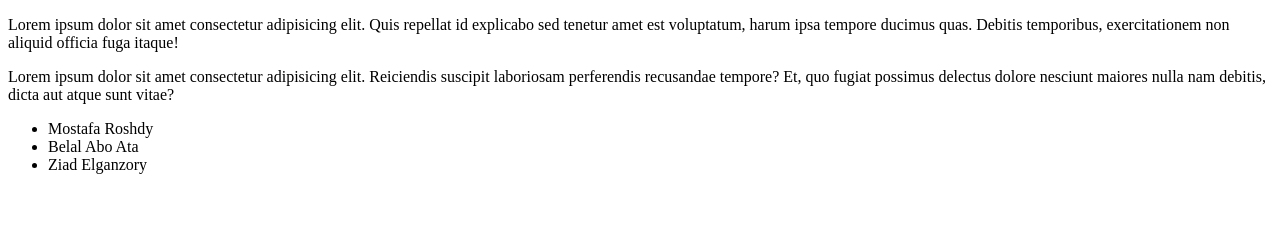
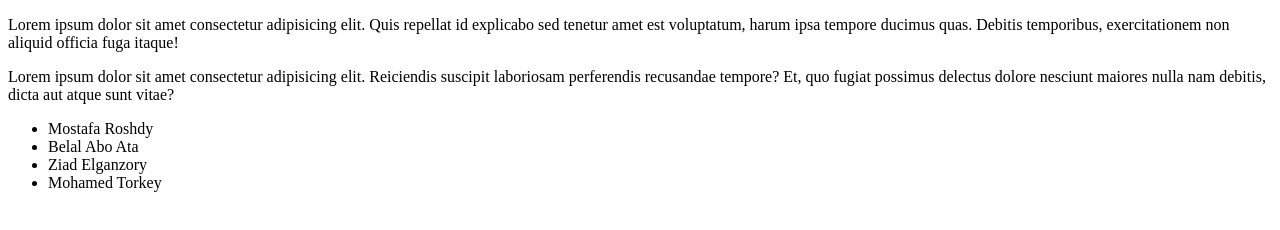
Before and after one commit to ahmedgalalmohamed/OS44, a plain HTML site: page index.html in a window 1280 px wide. Drawn offline with Linux system fonts and the light colour scheme.

Commit message:
i added my name

```diff
--- a/index.html
+++ b/index.html
@@ -24,6 +24,9 @@
     <li>
       Ziad Elganzory
     </li>
+    <li>
+      Mohamed Torkey
+    </li>
   </ul>
 
 
```
